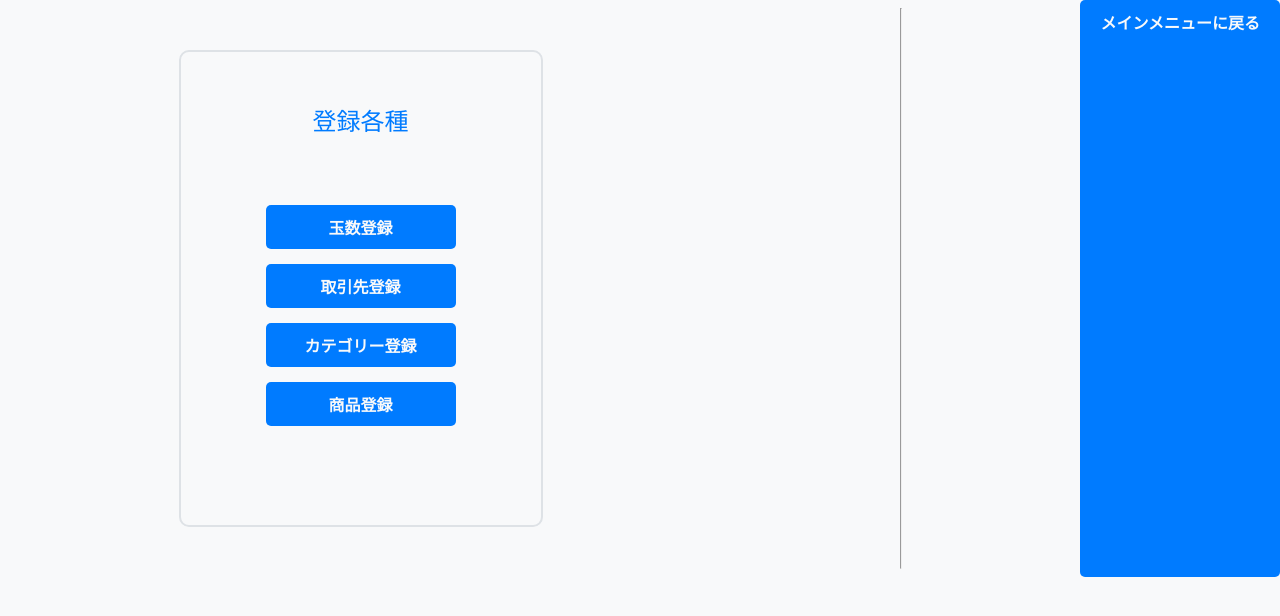
After one commit to skedgeskedge3104-ops/counter_stock, a Flask app: page /registar in a window 1280 px wide. The commit adds this page. Shown: the top 616 px of the page. Run offline with Flask 3, Linux system fonts and the light colour scheme; some libraries are stand-ins or nearby versions.

Commit message:
登録機能追加

```diff
--- a/counter.py
+++ b/counter.py
@@ -48,13 +48,40 @@ with app.app_context():
     init_db()
 
 
+def get_db_connection():
+    database_url = os.environ.get('DATABASE_URL')
+
+    if database_url:
+        conn = psycopg2.connect(database_url)
+
+    else:
+        conn = psycopg2.connect(
+            host = "db",
+            database = "counter_db",
+            user = "user",
+            password = "futaba0127"
+        )
+
+    return conn
+
 @app.route('/')
 def index():
     return render_template('index.html')
 
-@app.route('/inventory_in')
-def inventory_in():
-    return render_template('inventory_in.html')
+@app.route('/registar')
+def registar():
+    return render_template('registar.html')
+
+
+# @app.route('/inventory_in', mehods = ('GET','POST'))
+# def inventory_in():
+#      conn = None
+#      cur = None
+
+
+
+
+#     return render_template('inventory_in.html')
 
 @app.route('/inventory_out')
 def inventory_out():
--- a/templates/index.html
+++ b/templates/index.html
@@ -14,12 +14,10 @@
     <a href="inventory_in">入庫</a>
     <a href="inventory_out">出庫</a>
     <a href="counter_stock">在庫一覧</a>
+    <a href="registar">登録各種</a>
     <a href="analysis">分析</a>
 
 </div>
 
 
-
-
-
 {% endblock %}
--- /dev/null
+++ b/templates/registar.html
@@ -0,0 +1,20 @@
+{% extends 'base.html' %}
+
+{% block title %}登録各種{% endblock %}
+
+{% block content %}
+
+<div class="menu-container" style="text-align: center;">
+    <h2>登録各種</h2><br>
+    <a href="registar_group">玉数登録</a>
+    <a href="registar_shop">取引先登録</a>
+    <a href="registar_category">カテゴリー登録</a>
+    <a href="registar_product">商品登録</a>
+    <br><br><br>
+</div>
+
+<hr>
+<a href="index" style="text-align: center;">メインメニューに戻る</a>
+
+
+{% endblock %}
```
Also changed, not shown: templates/registar_category.html (added), templates/registar_group.html (added), templates/registar_product.html (added), templates/registar_shop.html (added).
